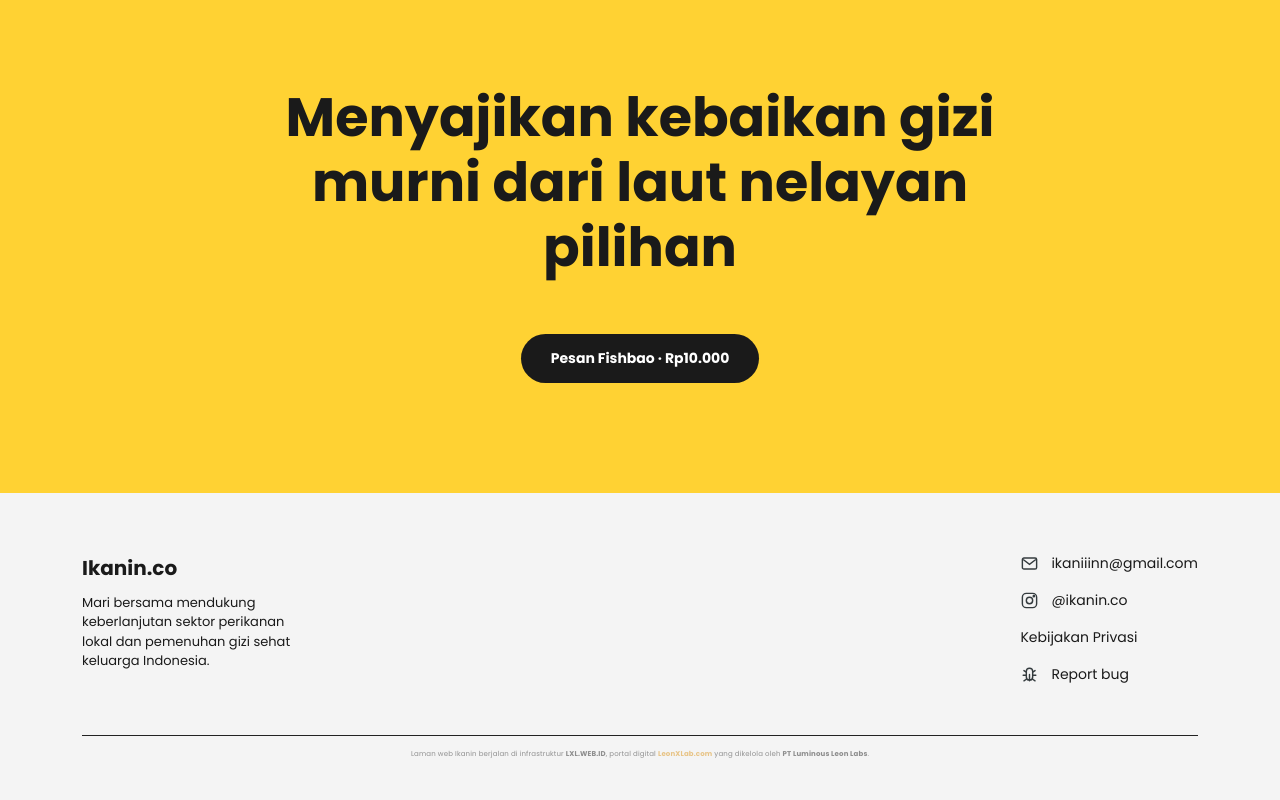
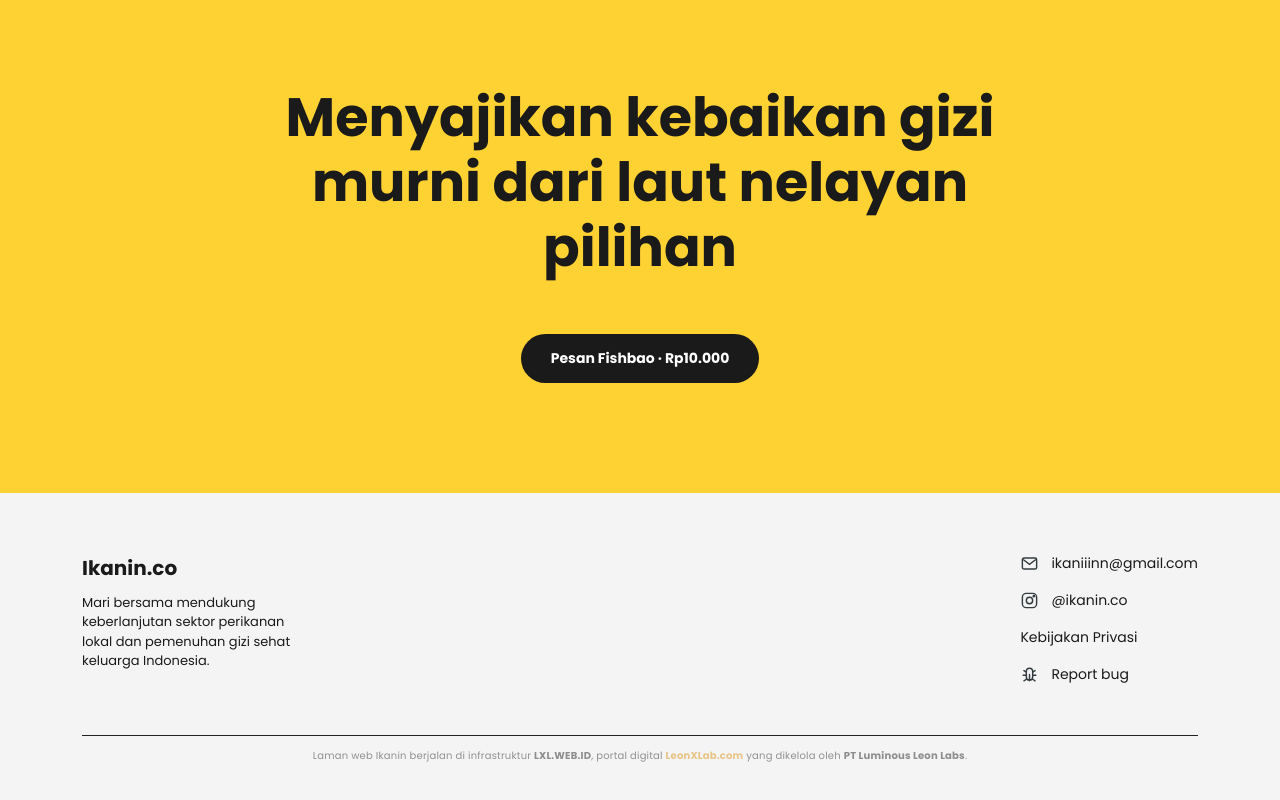
Before and after one commit to yon13-demo/ikanin, a website: page index.html in a window 1280 px wide. Shown: the part 2340-3140 px from the top of the page. Drawn offline with Linux system fonts and the light colour scheme.

Commit message:
Update index.html

```diff
--- a/index.html
+++ b/index.html
@@ -230,7 +230,7 @@ h1 b,h2 b,
 .about-photo{height:auto!important;aspect-ratio:2.2/1;max-width:460px;object-fit:cover;object-position:center bottom}
 .av.photo{background:#eee}.av.photo:before,.av.photo:after{display:none}
 .av.photo img{width:100%;height:100%;object-fit:cover;display:block}
-.hostnote{max-width:none!important;margin:14px auto 0!important;text-align:center;font-size:7px!important;line-height:1.2;opacity:.45;letter-spacing:.02em}
+.hostnote{max-width:none!important;margin:14px auto 0!important;text-align:center;font-size:10px!important;line-height:1.2;opacity:.45;letter-spacing:.02em}
 .hostnote:hover{opacity:.9}
 .hostnote a{text-decoration:none}.hostnote .hv{color:#111;font-weight:700}.hostnote .hl{color:#d98a00;font-weight:700}.hostnote a:hover{opacity:1;text-decoration:underline}
 /* ---- animasi (hanya transform/opacity => ringan) ---- */
```
